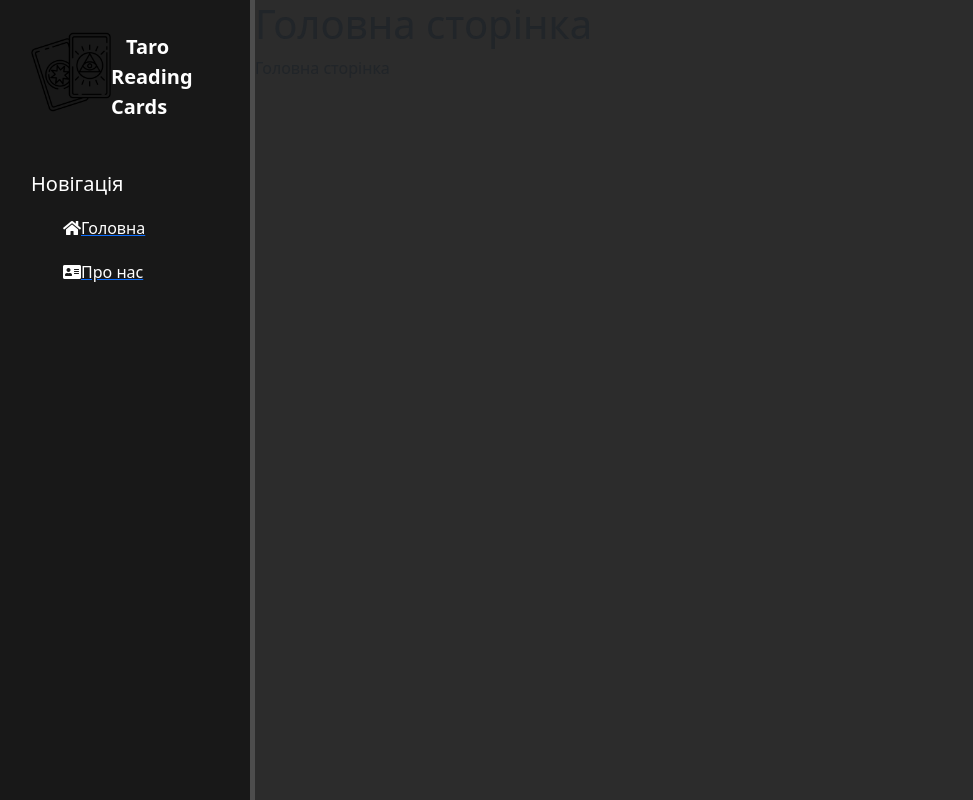
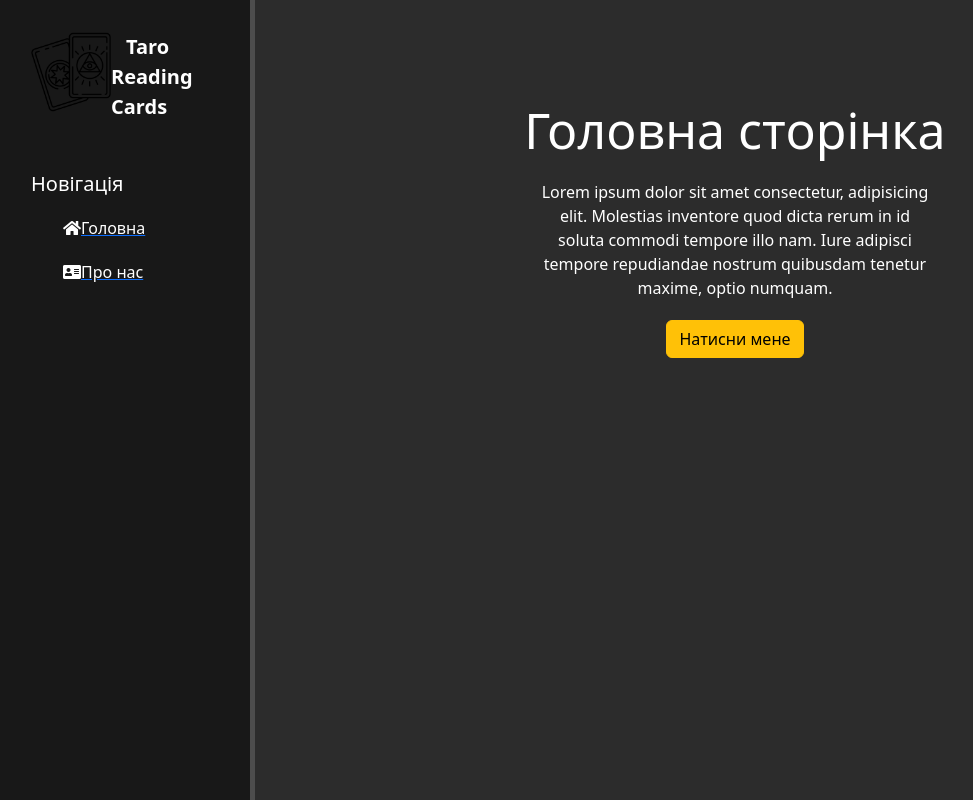
Before and after one commit to OzerovDaniil/https---github.com-OzerovDaniil-Tarot_card_readings, a Django app: page / in a window 1280 px wide. Shown: the whole page, without its empty margins (1-974 px from the left). Run offline with Django 5.2, Linux system fonts and the light colour scheme; parts of the project's set-up code (start-up, migrations or seed data) failed here and were passed over; some libraries are stand-ins or nearby versions.

Commit message:
css_plus_html_litle_upgrade

```diff
--- a/myproject/tarot_app/static/tarot_app/css/main.css
+++ b/myproject/tarot_app/static/tarot_app/css/main.css
@@ -44,3 +44,14 @@ aside ul li:hover, aside ul a:hover {
     text-decoration: none;
     transform: scale(1.05);
 }
+
+main .features{
+    float: left;
+    color: #fff;
+    margin-top: 100px;
+    text-align: center;
+    width: 75%;
+}
+
+main .features h1 {font-size: 50px;}
+main .features p {max-width: 400px; margin: 20px auto}
--- a/myproject/tarot_app/templates/tarot_app/about.html
+++ b/myproject/tarot_app/templates/tarot_app/about.html
@@ -3,6 +3,9 @@
 {% block title %}Про нас{% endblock %}
 
 {% block content %}
+<div class="features">
     <h1>Про нас</h1>
-    <p>Про нас</p>
+    <p>Lorem ipsum dolor sit amet consectetur, adipisicing elit. Molestias inventore quod dicta rerum in id soluta commodi tempore illo nam. Iure adipisci tempore repudiandae nostrum quibusdam tenetur maxime, optio numquam.</p>
+    <button class="btn btn-danger">Наші контакти</button>
+</div>
 {% endblock %}
--- a/myproject/tarot_app/templates/tarot_app/index.html
+++ b/myproject/tarot_app/templates/tarot_app/index.html
@@ -3,6 +3,9 @@
 {% block title %}Головна сторінка{% endblock %}
 
 {% block content %}
-    <h1>Головна сторінка</h1>
-    <p>Головна сторінка</p>
+    <div class="features">
+         <h1>Головна сторінка</h1>
+         <p>Lorem ipsum dolor sit amet consectetur, adipisicing elit. Molestias inventore quod dicta rerum in id soluta commodi tempore illo nam. Iure adipisci tempore repudiandae nostrum quibusdam tenetur maxime, optio numquam.</p>
+         <button class="btn btn-warning">Натисни мене</button>
+    </div>
 {% endblock %}
```
